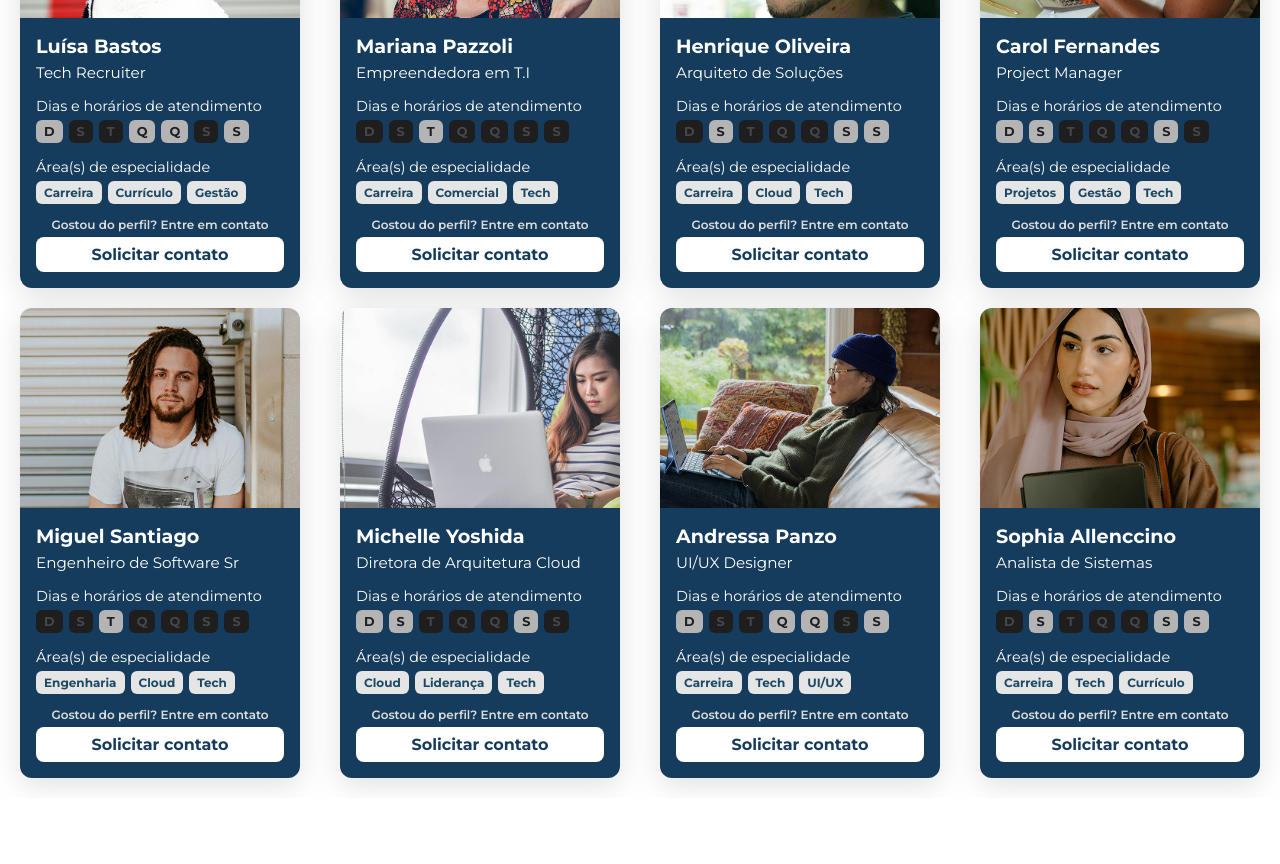
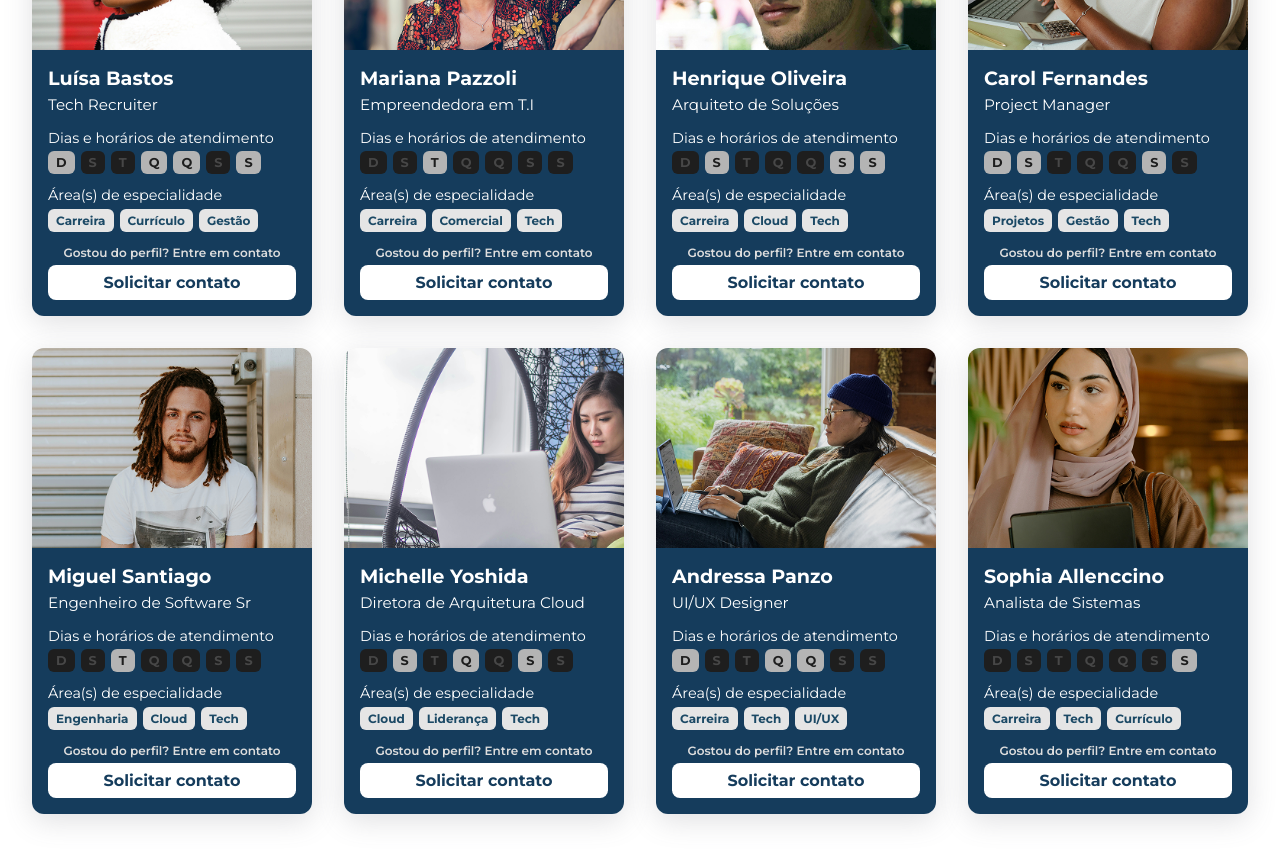
Before and after one commit to portelagu/MentoTech, a React (Create React App) app: page /mentores in a window 1280 px wide. Shown: the part 480-1344 px from the top of the page. Before the commit the page ends 1278 px from the top, so only its background shows below. Built offline with nearby package versions, Linux system fonts and the light colour scheme.

Commit message:
update mentores container: add horarios

```diff
--- a/src/Pages/Mentores/Componentes/MentoresSection/MentoresSection.css
+++ b/src/Pages/Mentores/Componentes/MentoresSection/MentoresSection.css
@@ -36,7 +36,9 @@ margin: 20px 0;
 }
 
 .mentores-profile-section {
-    display: flex;
-    justify-content: space-around;
+    display: grid;
+    grid-template-columns: repeat(4, 1fr);
+    gap: 2rem;
+    padding: 2rem;
     margin: 20px 0;
-}
+  }
--- a/src/Pages/Mentores/Componentes/MentoresSection/MentoresSection.jsx
+++ b/src/Pages/Mentores/Componentes/MentoresSection/MentoresSection.jsx
@@ -1,156 +1,203 @@
-import './MentoresSection.css'
-import SearchIcon from '../../../../assets/searchIcon.svg'
-import luisaImagem from '../../../../assets/luisaImagem.png'
-import marianaImagem from '../../../../assets/marianaimagem.png'
-import henriqueImagem from '../../../../assets/henriqueimagem.png'
-import carolImagem from '../../../../assets/carolimagem.png'
-import miguelImagem from '../../../../assets/miguelImagem.png'
-import michelleImagem from '../../../../assets/michelleimagem.png'
-import andressaImagem from '../../../../assets/andressaimagem.png'
-import sophiaImagem from '../../../../assets/sophiaimagem.png'
+import './MentoresSection.css';
+import { useState } from 'react';
+import SearchIcon from '../../../../assets/searchIcon.svg';
+import luisaImagem from '../../../../assets/luisaImagem.png';
+import marianaImagem from '../../../../assets/marianaimagem.png';
+import henriqueImagem from '../../../../assets/henriqueimagem.png';
+import carolImagem from '../../../../assets/carolimagem.png';
+import miguelImagem from '../../../../assets/miguelImagem.png';
+import michelleImagem from '../../../../assets/michelleimagem.png';
+import andressaImagem from '../../../../assets/andressaimagem.png';
+import sophiaImagem from '../../../../assets/sophiaimagem.png';
 import ProfileCard from './ProfileCard/ProfileCard';
 
-function MentoresSection(){
+function MentoresSection() {
+  const [searchTerm, setSearchTerm] = useState('');
 
-    const diasLuisa = [
-        { label: 'D', ativo: true },
+  const mentores = [
+    {
+      imagem: luisaImagem,
+      nome: 'Luísa Bastos',
+      role: 'Tech Recruiter',
+      especialidade: 'Carreira',
+      especialidade2: 'Currículo',
+      especialidade3: 'Gestão',
+      dias: [
+        { label: 'D', ativo: true, horarios: ['09:00 - 11:00'] },
         { label: 'S', ativo: false },
         { label: 'T', ativo: false },
-        { label: 'Q', ativo: true },
-        { label: 'Q', ativo: true },
+        { label: 'Q', ativo: true, horarios: ['07:30 - 09:00']  },
+        { label: 'Q', ativo: true, horarios: ['10:00 - 11:30']  },
         { label: 'S', ativo: false },
-        { label: 'S', ativo: true },
-      ];
-
-      const diasMariana = [
+        { label: 'S', ativo: true, horarios: ['20:00 - 20:30']  },
+      ],
+    },
+    {
+      imagem: marianaImagem,
+      nome: 'Mariana Pazzoli',
+      role: 'Empreendedora em T.I',
+      especialidade: 'Carreira',
+      especialidade2: 'Comercial',
+      especialidade3: 'Tech',
+      dias: [
         { label: 'D', ativo: false },
         { label: 'S', ativo: false },
-        { label: 'T', ativo: true },
+        { label: 'T', ativo: true, horarios: ['10:00 - 11:30', '21:00 - 22:00'] },
         { label: 'Q', ativo: false },
         { label: 'Q', ativo: false },
         { label: 'S', ativo: false },
         { label: 'S', ativo: false },
-      ];
-
-      const diasHenrique = [
+      ],
+    },
+    {
+      imagem: henriqueImagem,
+      nome: 'Henrique Oliveira',
+      role: 'Arquiteto de Soluções',
+      especialidade: 'Carreira',
+      especialidade2: 'Cloud',
+      especialidade3: 'Tech',
+      dias: [
         { label: 'D', ativo: false },
-        { label: 'S', ativo: true },
+        { label: 'S', ativo: true, horarios: ['20:00 - 20:30'] },
         { label: 'T', ativo: false },
         { label: 'Q', ativo: false },
         { label: 'Q', ativo: false },
-        { label: 'S', ativo: true },
-        { label: 'S', ativo: true },
-      ];
-
-      const diasCarol = [
-        { label: 'D', ativo: true },
-        { label: 'S', ativo: true },
+        { label: 'S', ativo: true, horarios: ['07:00 - 07:50', '19:00 - 20:30']},
+        { label: 'S', ativo: true,horarios: ['09:00 - 10:00'] },
+      ],
+    },
+    {
+      imagem: carolImagem,
+      nome: 'Carol Fernandes',
+      role: 'Project Manager',
+      especialidade: 'Projetos',
+      especialidade2: 'Gestão',
+      especialidade3: 'Tech',
+      dias: [
+        { label: 'D', ativo: true,horarios: ['09:00 - 10:30'] },
+        { label: 'S', ativo: true,horarios: ['20:00 - 20:50'] },
         { label: 'T', ativo: false },
         { label: 'Q', ativo: false },
         { label: 'Q', ativo: false },
         { label: 'S', ativo: true },
         { label: 'S', ativo: false },
+      ],
+    },
+    {
+      imagem: miguelImagem,
+      nome: 'Miguel Santiago',
+      role: 'Engenheiro de Software Sr',
+      especialidade: 'Engenharia',
+      especialidade2: 'Cloud',
+      especialidade3: 'Tech',
+      dias: [
+        { label: 'D', ativo: false },
+        { label: 'S', ativo: false },
+        { label: 'T', ativo: true,horarios: ['10:30 - 12:00']},
+        { label: 'Q', ativo: false },
+        { label: 'Q', ativo: false },
+        { label: 'S', ativo: false },
+        { label: 'S', ativo: false },
+      ],
+    },
+    {
+      imagem: michelleImagem,
+      nome: 'Michelle Yoshida',
+      role: 'Diretora de Arquitetura Cloud',
+      especialidade: 'Cloud',
+      especialidade2: 'Liderança',
+      especialidade3: 'Tech',
+      dias: [
+        { label: 'D', ativo: false},
+        { label: 'S', ativo: true,horarios: ['09:00 - 10:00'] },
+        { label: 'T', ativo: false },
+        { label: 'Q', ativo: true,horarios: ['15:00 - 16:00'] },
+        { label: 'Q', ativo: false },
+        { label: 'S', ativo: true,horarios: ['18:50 - 19:50'] },
+        { label: 'S', ativo: false },
+      ],
+    },
+    {
+      imagem: andressaImagem,
+      nome: 'Andressa Panzo',
+      role: 'UI/UX Designer',
+      especialidade: 'Carreira',
+      especialidade2: 'Tech',
+      especialidade3: 'UI/UX',
+      dias: [
+        { label: 'D', ativo: true,horarios: ['11:10 - 12:10'] },
+        { label: 'S', ativo: false },
+        { label: 'T', ativo: false },
+        { label: 'Q', ativo: true,horarios: ['08:00 - 09:00'] },
+        { label: 'Q', ativo: true,horarios: ['18:00 - 19:00'] },
+        { label: 'S', ativo: false },
+        { label: 'S', ativo: false },
+      ],
+    },
+    {
+      imagem: sophiaImagem,
+      nome: 'Sophia Allenccino',
+      role: 'Analista de Sistemas',
+      especialidade: 'Carreira',
+      especialidade2: 'Tech',
+      especialidade3: 'Currículo',
+      dias: [
+        { label: 'D', ativo: false },
+        { label: 'S', ativo: false },
+        { label: 'T', ativo: false },
+        { label: 'Q', ativo: false },
+        { label: 'Q', ativo: false },
+        { label: 'S', ativo: false },
+        { label: 'S', ativo: true,horarios: ['19:00 - 21:30'] },
+      ],
+    },
   ];
 
+  const mentoresFiltrados = mentores.filter((mentor) => {
+    const texto = searchTerm.toLowerCase();
+    return (
+      mentor.nome.toLowerCase().includes(texto) ||
+      mentor.role.toLowerCase().includes(texto) ||
+      mentor.especialidade.toLowerCase().includes(texto) ||
+      mentor.especialidade2.toLowerCase().includes(texto) ||
+      mentor.especialidade3.toLowerCase().includes(texto)
+    );
+  });
 
-    return(
+  return (
     <>
       <section className="mentores-searchbar-section">
-            <form action="#" className='mentores-searchbar-form'>
-                <img src={SearchIcon} alt="ícone de lupa" className='mentores-searchbar-image'/>
-                <input type="text" name="search" placeholder='Pesquisar mentor específico por nome ou área de especialidade...' className='mentores-searchbar-input'/>
+        <form action="#" className="mentores-searchbar-form">
+          <img src={SearchIcon} alt="ícone de lupa" className="mentores-searchbar-image" />
+          <input
+            type="text"
+            name="search"
+            placeholder="Pesquisar mentores específicos por área de especialidade..."
+            className="mentores-searchbar-input"
+            value={searchTerm}
+            onChange={(e) => setSearchTerm(e.target.value)}
+          />
         </form>
       </section>
 
       <main className="mentores-main-section">
         <section className="mentores-profile-section">
+          {mentoresFiltrados.map((mentor, index) => (
             <ProfileCard
-                imagem={luisaImagem}
-                nome="Luísa Bastos"
-                role="Tech Recruiter"
-                especialidade="Carreira"
-                especialidade2="Currículo"
-                especialidade3="Gestão"
-                dias={diasLuisa}
+              key={index}
+              imagem={mentor.imagem}
+              nome={mentor.nome}
+              role={mentor.role}
+              especialidade={mentor.especialidade}
+              especialidade2={mentor.especialidade2}
+              especialidade3={mentor.especialidade3}
+              dias={mentor.dias}
             />
-
-                <ProfileCard
-                imagem={marianaImagem}
-                nome="Mariana Pazzoli"
-                role="Empreendedora em T.I"
-                especialidade="Carreira"
-                especialidade2="Comercial"
-                especialidade3="Tech"
-                dias= {diasMariana}
-                />
-
-                <ProfileCard
-                imagem={henriqueImagem}
-                nome="Henrique Oliveira"
-                role="Arquiteto de Soluções"
-                especialidade="Carreira"
-                especialidade2="Cloud"
-                especialidade3="Tech"
-                dias= {diasHenrique}
-                />
-
-                <ProfileCard
-                imagem={carolImagem}
-                nome="Carol Fernandes"
-                role="Project Manager"
-                especialidade="Projetos"
-                especialidade2="Gestão"
-                especialidade3="Tech"
-                dias= {diasCarol}
-                />
-            </section>
-
-            <section className="mentores-profile-section">
-
-            <ProfileCard
-                imagem={miguelImagem}
-                nome="Miguel Santiago"
-                role="Engenheiro de Software Sr"
-                especialidade="Engenharia"
-                especialidade2="Cloud"
-                especialidade3="Tech"
-                dias= {diasMariana}
-                />
-
-            <ProfileCard
-                imagem={michelleImagem}
-                nome="Michelle Yoshida"
-                role="Diretora de Arquitetura Cloud"
-                especialidade="Cloud"
-                especialidade2="Liderança"
-                especialidade3="Tech"
-                dias= {diasCarol}
-                />
-
-            <ProfileCard
-                imagem={andressaImagem}
-                nome="Andressa Panzo"
-                role="UI/UX Designer"
-                especialidade="Carreira"
-                especialidade2="Tech"
-                especialidade3="UI/UX"
-                dias={diasLuisa}
-                />
-
-            <ProfileCard
-                imagem={sophiaImagem}
-                nome="Sophia Allenccino"
-                role="Analista de Sistemas"
-                especialidade="Carreira"
-                especialidade2="Tech"
-                especialidade3="Currículo"
-                dias= {diasHenrique}
-                />
-
+          ))}
         </section>
       </main>
     </>
-    )
+  );
 }
 
 export default MentoresSection;
--- a/src/Pages/Mentores/Componentes/MentoresSection/ProfileCard/ProfileCard.css
+++ b/src/Pages/Mentores/Componentes/MentoresSection/ProfileCard/ProfileCard.css
@@ -1,6 +1,6 @@
 .card-container {
-    width: 280px;
-    border-radius: 12px;
+  width: 280px;
+  border-radius: 12px;
     overflow: hidden;
     box-shadow: 0 4px 10px rgba(0, 0, 0, 0.1);
     background-color: #f2f2f2;
@@ -108,3 +108,44 @@
   .contact-button:hover {
     background-color: #ddd;
   }
+
+  .day-wrapper {
+    position: relative;
+    display: inline-block;
+  }
+
+
+  .tooltip {
+    visibility: hidden;
+    width: max-content;
+    background-color: #333;
+    color: #fff;
+    text-align: center;
+    border-radius: 6px;
+    padding: 5px 8px;
+    position: absolute;
+    z-index: 1;
+    bottom: 120%;
+    left: 50%;
+    transform: translateX(-50%);
+    opacity: 0;
+    transition: opacity 0.3s;
+    font-size: 0.75rem;
+    white-space: nowrap;
+  }
+
+  .day-box:hover .tooltip {
+    visibility: visible;
+    opacity: 1;
+  }
+
+  .tooltip::after {
+    content: '';
+    position: absolute;
+    top: 100%;
+    left: 50%;
+    margin-left: -5px;
+    border-width: 5px;
+    border-style: solid;
+    border-color: #333 transparent transparent transparent;
+  }
--- a/src/Pages/Mentores/Componentes/MentoresSection/ProfileCard/ProfileCard.jsx
+++ b/src/Pages/Mentores/Componentes/MentoresSection/ProfileCard/ProfileCard.jsx
@@ -1,21 +1,17 @@
 import React from 'react';
 import './ProfileCard.css';
-import luisaImagem from '../../../../../assets/luisaImagem.png'
 import Swal from 'sweetalert2';
-import { Link } from 'react-router-dom';
 
-function ProfileCard(props){
+function ProfileCard(props) {
 
     const handleSubmit = (e) => {
         e.preventDefault();
-        let timerInterval;
         Swal.fire({
             icon: "error",
             title: "Permissão Negada",
             text: "Epa! Antes de entrar em contato com um(a) mentor(a), é preciso acessar sua conta",
         });
     }
-
 
     return (
         <div className="card-container">
@@ -32,12 +28,18 @@ function ProfileCard(props){
 
                 <div className="days-container">
                   {props.dias.map((dia, index) => (
+                    <div key={index} className="day-wrapper">
                       <span
-              key={index}
                         className={`day-box ${dia.ativo ? 'ativo' : 'inativo'}`}
                       >
                         {dia.label}
+                        {dia.ativo && (
+                          <span className="tooltip">
+                            {dia.horarios?.join(', ') || 'Horários não definidos'}
                           </span>
+                        )}
+                      </span>
+                    </div>
                   ))}
                 </div>
 
@@ -54,6 +56,6 @@ function ProfileCard(props){
             </div>
         </div>
     );
-};
+}
 
 export default ProfileCard;
```
Lines whose indentation alone changed are shown as unchanged.
